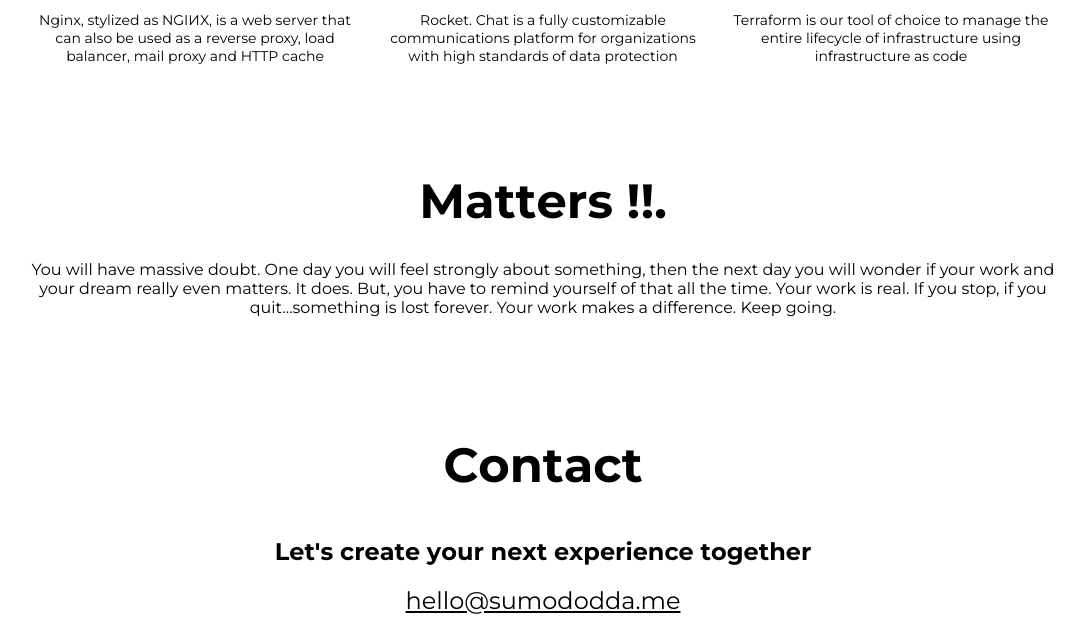
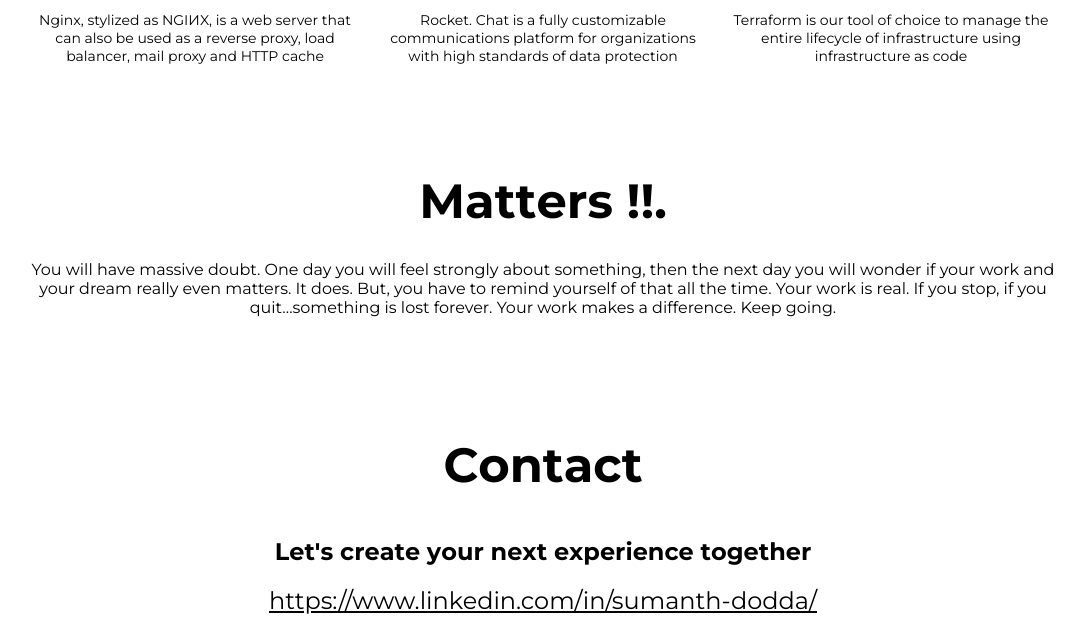
Before and after one commit to sumo2001/website, a Gatsby site: page / in a window 1280 px wide. Shown: the part 2063-2695 px from the top of the page, without its empty margins (97-1181 px from the left). Built offline with nearby package versions, Linux system fonts and the light colour scheme; Gatsby itself is replaced by a stand-in of ours.

Commit message:
Update yourdata.js

```diff
--- a/src/yourdata.js
+++ b/src/yourdata.js
@@ -38,7 +38,7 @@ export default {
     "If you can dream it, You can do it ;)",
 
   //Contact Email
-  contactEmail: "hello@sumododda.me",
+  contactEmail: "https://www.linkedin.com/in/sumanth-dodda/",
 
   // End Header Details -----------------------
 
```
